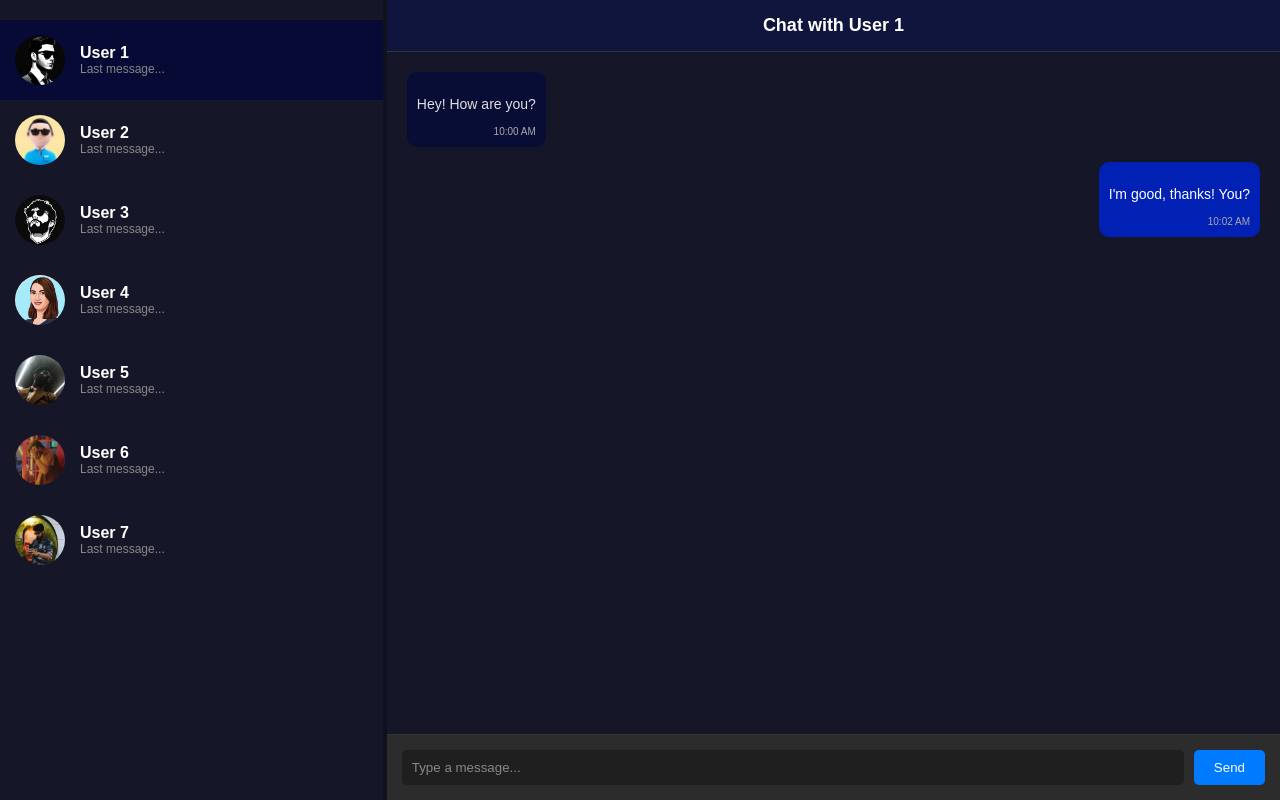
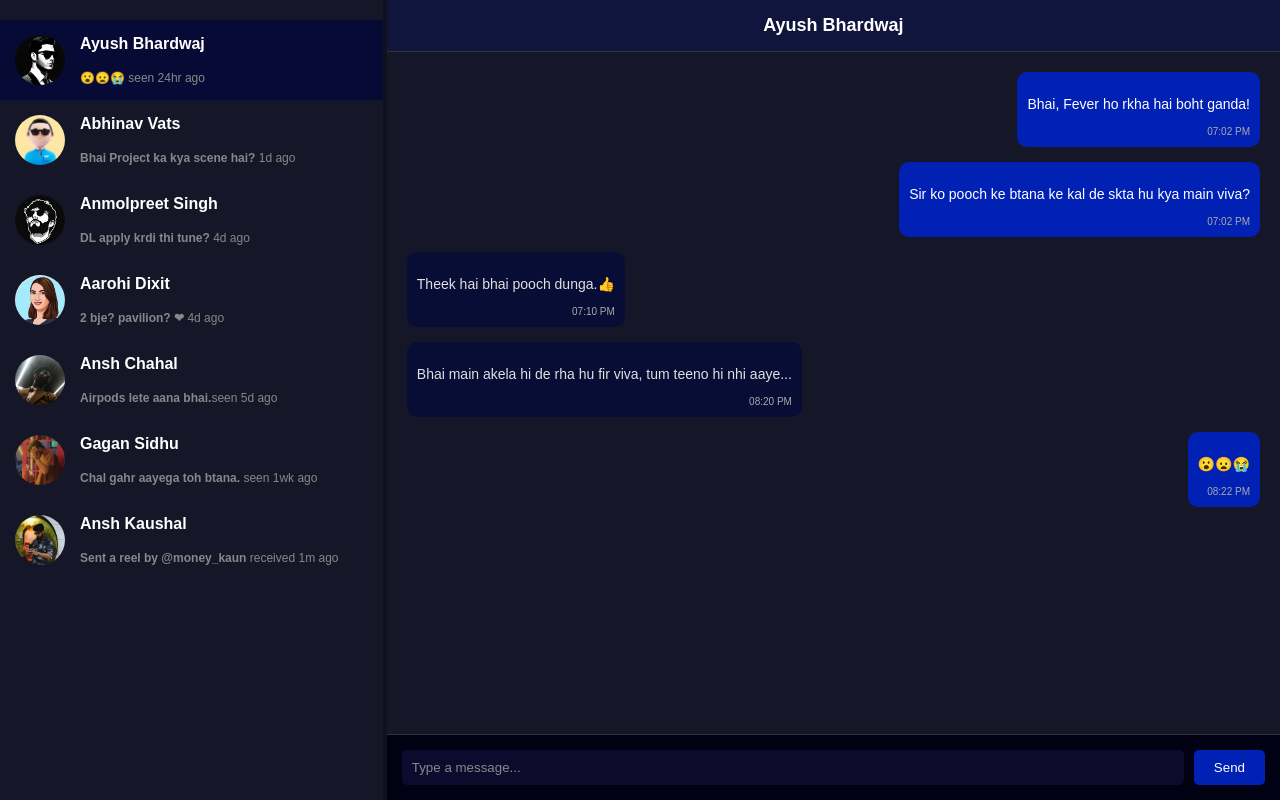
Before and after one commit to ANSH-KAUSHAL/Picstagram, a plain HTML site: page messages.html in a window 1280 px wide. Drawn offline with Linux system fonts and the light colour scheme.

Commit message:
messages

```diff
--- a/messages.css
+++ b/messages.css
@@ -118,7 +118,7 @@ body {
   /* Message input section */
   .message-input {
     padding: 15px;
-    background-color: #2c2c2c;
+    background-color: #020013;
     display: flex;
     border-top: 1px solid #333;
   }
@@ -126,7 +126,7 @@ body {
   .message-input input {
     width: 100%;
     padding: 10px;
-    background-color: #1f1f1f;
+    background-color: #0e0a2e;
     border: none;
     color: #e0e0e0;
     border-radius: 5px;
@@ -139,7 +139,7 @@ body {
 
   .message-input button {
     padding: 10px 20px;
-    background-color: #007bff;
+    background-color: #0021b4;
     border: none;
     color: #fff;
     border-radius: 5px;
--- a/messages.html
+++ b/messages.html
@@ -13,50 +13,50 @@
       <div class="contact active">
         <img src="./img/avatar.jpg" alt="User 1">
         <div class="contact-info">
-          <h3>User 1</h3>
-          <p>Last message...</p>
+          <h3>Ayush Bhardwaj</h3><br>
+          <p>😮😦😭  seen 24hr ago</p>
         </div>
       </div>
       <div class="contact">
         <img src="./img/avatar2.jpg" alt="User 2">
         <div class="contact-info">
-          <h3>User 2</h3>
-          <p>Last message...</p>
+          <h3>Abhinav Vats</h3><br>
+          <p><b>Bhai Project ka kya scene hai?</b> 1d ago</p>
         </div>
       </div>
       <div class="contact">
         <img src="./img/avatar3.png" alt="User 3">
         <div class="contact-info">
-          <h3>User 3</h3>
-          <p>Last message...</p>
+          <h3>Anmolpreet Singh</h3><br>
+          <p><b>DL apply krdi thi tune?</b> 4d ago</p>
         </div>
       </div>
       <div class="contact">
         <img src="./img/avatar4.jpg" alt="User 4">
         <div class="contact-info">
-          <h3>User 4</h3>
-          <p>Last message...</p>
+          <h3>Aarohi Dixit</h3><br>
+          <p><b>2 bje? pavilion? ❤</b> 4d ago</p>
         </div>
       </div>
       <div class="contact">
         <img src="./img/sexy.jpg" alt="User 5">
         <div class="contact-info">
-          <h3>User 5</h3>
-          <p>Last message...</p>
+          <h3>Ansh Chahal</h3><br>
+          <p><b>Airpods lete aana bhai.</b>seen 5d ago</p>
         </div>
       </div>
       <div class="contact">
         <img src="./img/brown.jpg" alt="User 6">
         <div class="contact-info">
-          <h3>User 6</h3>
-          <p>Last message...</p>
+          <h3>Gagan Sidhu</h3><br>
+          <p><b>Chal gahr aayega toh btana.</b> seen 1wk ago</p>
         </div>
       </div>
       <div class="contact">
         <img src="./img/working.JPG" alt="User 7">
         <div class="contact-info">
-          <h3>User 7</h3>
-          <p>Last message...</p>
+          <h3>Ansh Kaushal</h3><br>
+          <p><b>Sent a reel by @money_kaun</b> received 1m ago</p>
         </div>
       </div>
       <!-- More contacts here -->
@@ -65,19 +65,32 @@
     <!-- Chat section -->
     <div class="chat-section">
       <div class="chat-header">
-        <h2>Chat with User 1</h2>
+        <h2>Ayush Bhardwaj</h2>
       </div>
 
       <!-- Messages -->
       <div class="chat-box">
-        <div class="message received">
-          <p>Hey! How are you?</p>
-          <span>10:00 AM</span>
+
+        <div class="message sent">
+          <p>Bhai, Fever ho rkha hai boht ganda!</p>
+          <span>07:02 PM</span>
         </div>
         <div class="message sent">
-          <p>I'm good, thanks! You?</p>
-          <span>10:02 AM</span>
-        </div>
+            <p>Sir ko pooch ke btana ke kal de skta hu kya main viva?</p>
+            <span>07:02 PM</span>
+          </div>
+        <div class="message received">
+            <p>Theek hai bhai pooch dunga.👍</p>
+            <span>07:10 PM</span>
+          </div>
+          <div class="message received">
+            <p>Bhai main akela hi de rha hu fir viva, tum teeno hi nhi aaye...</p>
+            <span>08:20 PM</span>
+          </div>
+          <div class="message sent">
+            <p>😮😦😭</p>
+            <span>08:22 PM</span>
+          </div>
         <!-- More messages here -->
       </div>
 
```
Also changed, not shown: img/stage.jpg.
